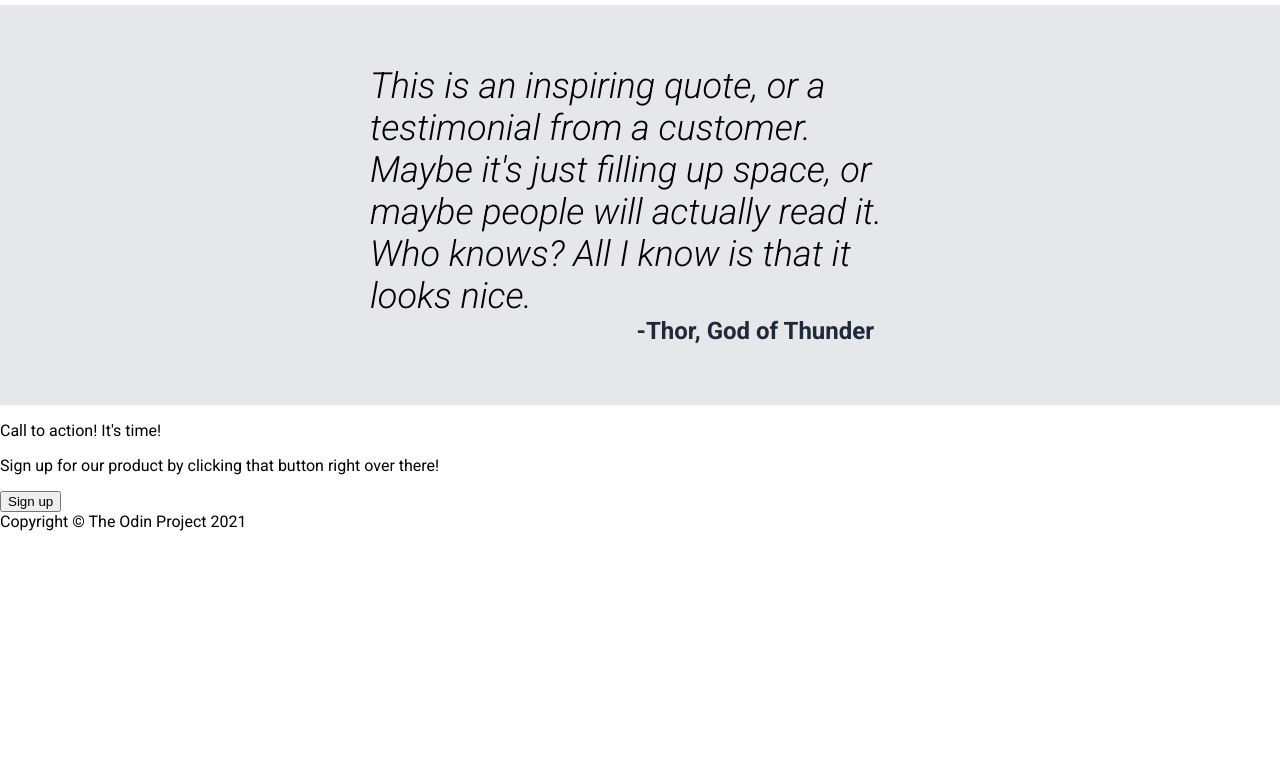
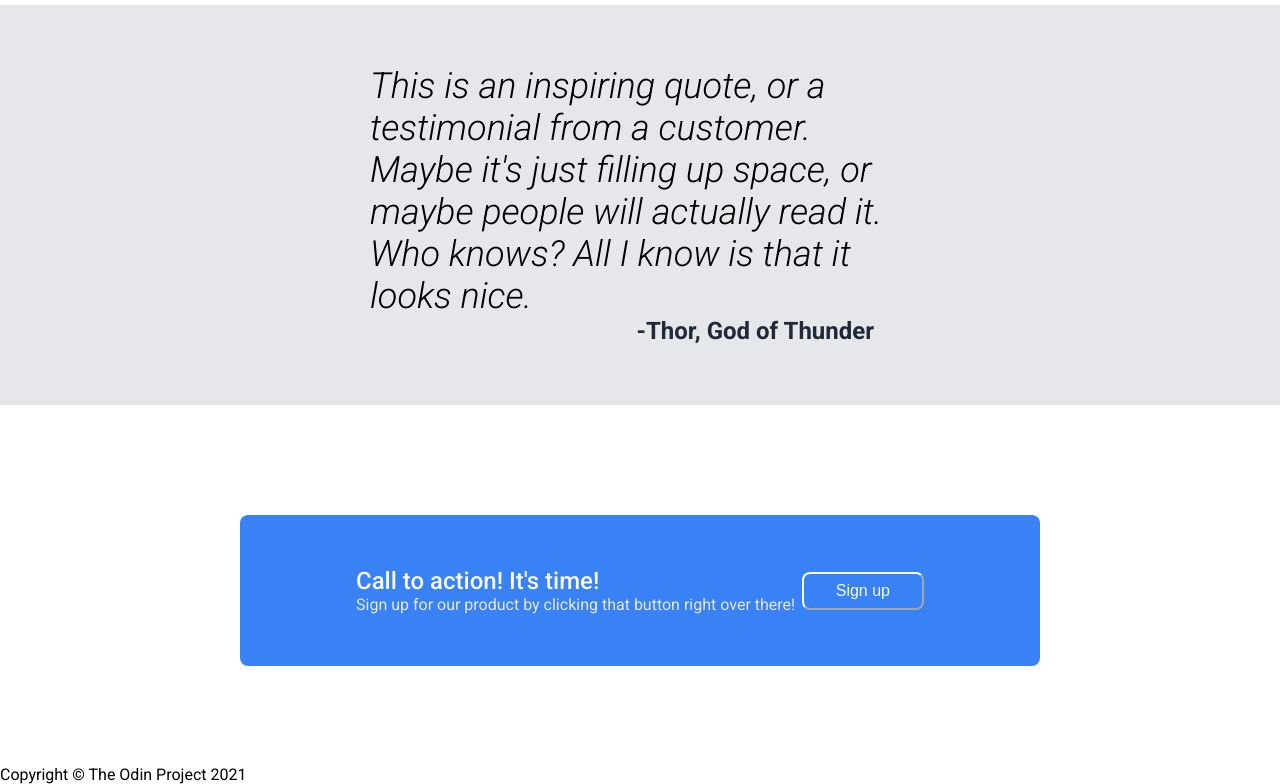
Before and after one commit to Moses-TM/odin-landing-page, a plain HTML site: page index.html in a window 1280 px wide. Shown: the part 980-1764 px from the top of the page. Before the commit the page ends 1511 px from the top, so only its background shows below. Drawn offline with Linux system fonts and the light colour scheme.

Commit message:
Refactor signup section: restructure HTML and enhance CSS for improved layout and styling

```diff
--- a/index.html
+++ b/index.html
@@ -71,10 +71,16 @@
         <p>-Thor, God of Thunder</p>
     </div>
 
-    <div class="signup">
-        <p>Call to action! It's time!</p>
-        <p>Sign up for our product by clicking that button right over there!</p>
-        <button>Sign up</button>
+    <div class="signup-container">
+        <div class="signup">
+            <div class="left-text">
+                <div class="sign-up-header">Call to action! It's time!</div>
+                <div class="sign-up-body">Sign up for our product by clicking that button right over there!</div>
+            </div>
+            <div class="right-button">
+                <button>Sign up</button>
+            </div>
+        </div>
     </div>
 
     <div class="footer">Copyright &copy; The Odin Project 2021</div>
--- a/styles.css
+++ b/styles.css
@@ -9,7 +9,6 @@ body {
 
 a {
   text-decoration: none;
-  color: #f9faf8;
 }
 
 /*Header Section*/
@@ -32,8 +31,12 @@ a {
   display: flex;
   flex-shrink: 0;
   gap: 32px;
-  font-size: 18px;
+  font-size: 18px
+}
+
+.right-links a{
   color: #e5e7eb;
+  font-weight: 300;
 }
 
 .left-links {
@@ -164,3 +167,39 @@ a {
   font-weight: bold;
   color: #1F2937;
 }
+
+/* Call to action signup section */
+
+.signup-container{
+  height: 360px;
+  padding: 0 40px;
+}
+
+.signup{
+  display: flex;
+  justify-content: space-between;
+  align-items: center;
+  background-color: #3882f6;
+  border-radius: 8px;
+  color: #f9faf8;
+  margin: 110px 200px;
+  padding: 52px 116px;
+}
+
+.right-button button{
+  color: #f9faf8;
+  background-color: #3882f6;
+  border-color: #f9faf8;
+  border-radius: 8px;
+  font-size: 16px;
+  padding: 8px 32px;
+}
+
+.sign-up-header{
+  font-size: 24px;
+  font-weight: 500;
+}
+
+.sign-up-body{
+  color: #e5e7eb;
+}
```
